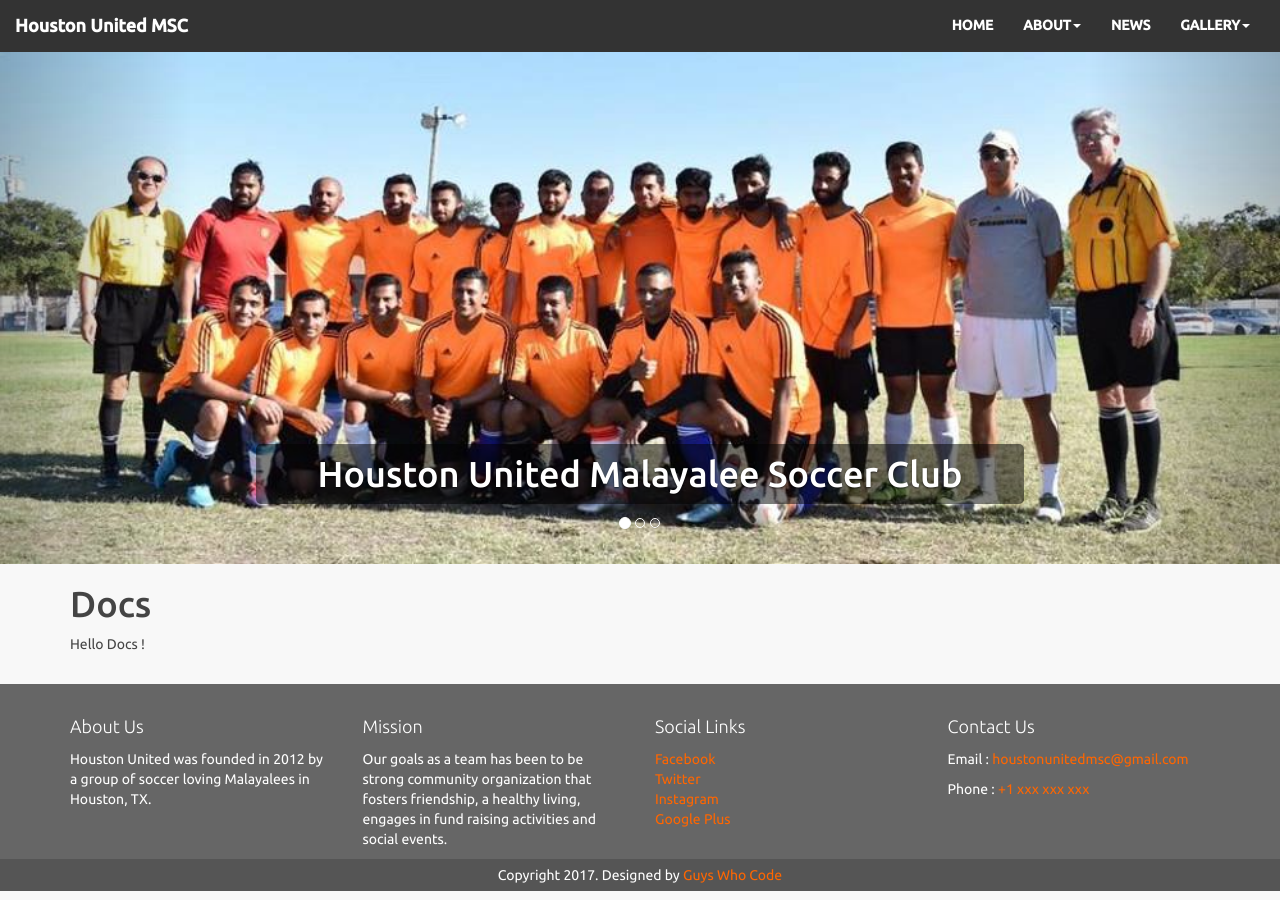
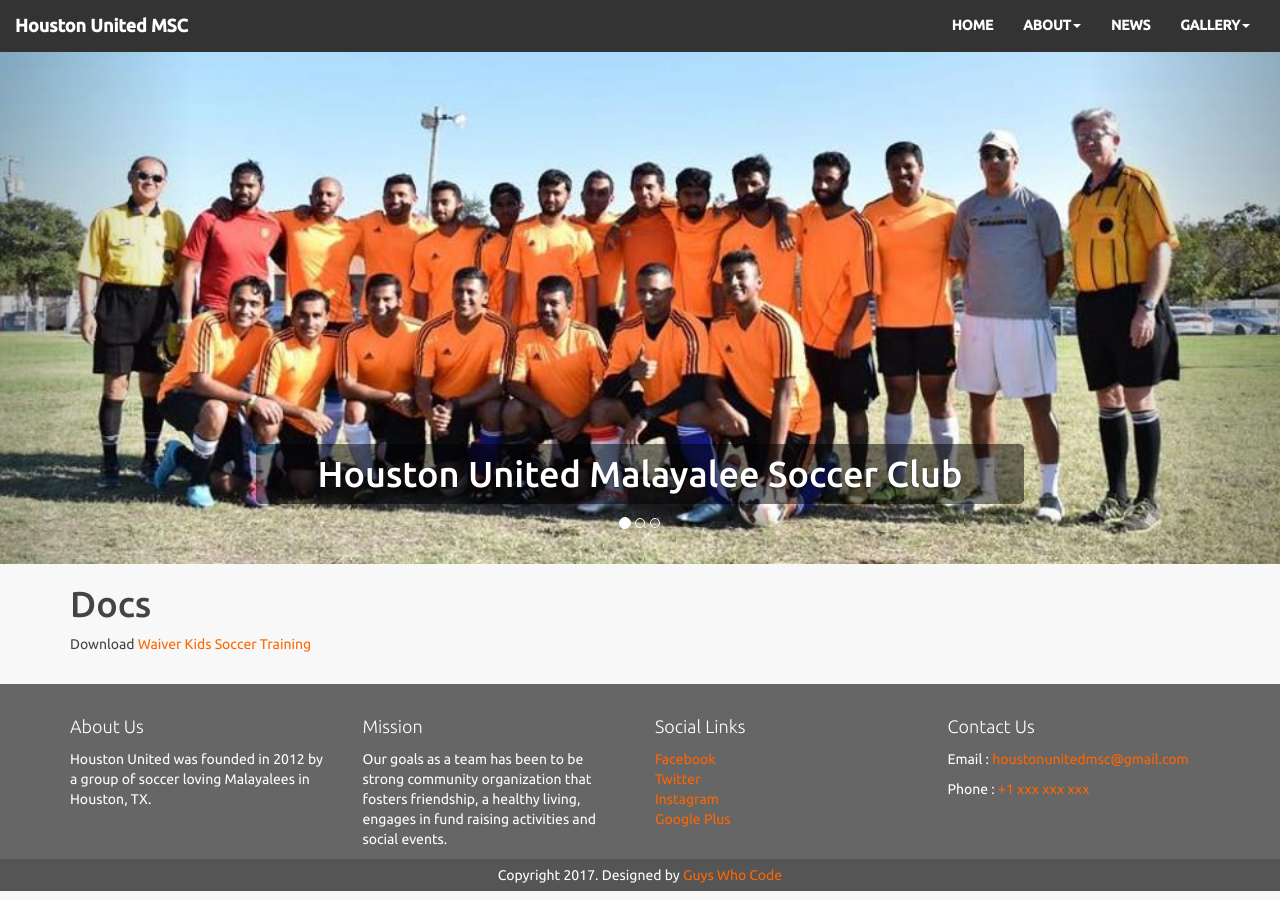
Before and after one commit to houstonunitedmsc/houstonunitedmsc.github.io, a Jekyll site: the page built from docs.md, in a window 1280 px wide. Built offline with Jekyll 4.4.1, drawn with Linux system fonts in a browser that asks for light colours.

Commit message:
adds document to the docs page

```diff
--- a/docs.md
+++ b/docs.md
@@ -4,4 +4,4 @@ title: Docs
 permalink: /docs
 ---
 
-Hello Docs !
+Download <a href="{{ site.baseurl }}/uploads/docs/waiver-kids-soccer-training.docx">Waiver Kids Soccer Training</a>
```
